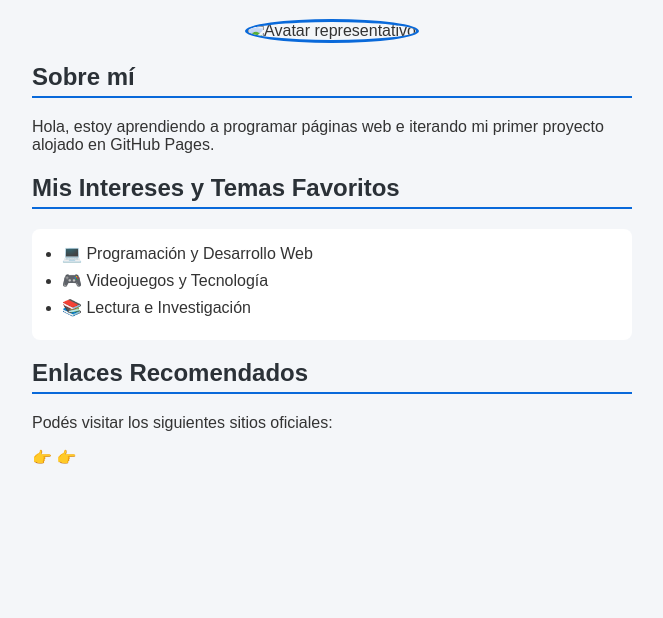
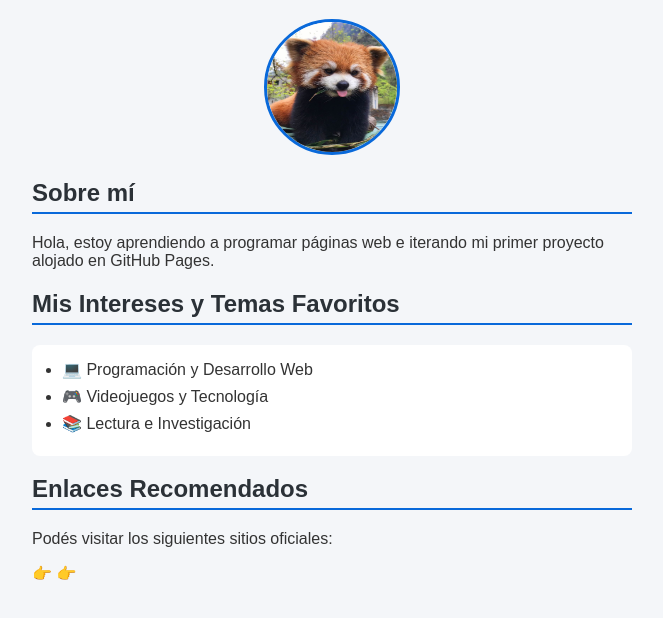
Before and after one commit to abbydemartini2010-oss/mi-primer-sitio-web, a plain HTML site: page index.html in a window 1280 px wide. Shown: the part 140-758 px from the top of the page, without its empty margins (308-971 px from the left). Drawn offline with Linux system fonts and the light colour scheme.

Commit message:
Update index.html

```diff
--- a/index.html
+++ b/index.html
@@ -10,7 +10,7 @@
     <!-- Encabezado principal y Avatar -->
     <h1 style="color: #0969da; text-align: center;">¡Bienvenidos a mi Espacio Web! 👋</h1>
     <div style="text-align: center;">
-        <img src="avatar.png" alt="Avatar representativo" style="width: 130px; height: 130px; border-radius: 50%; border: 3px solid #0969da;">
+        <img src="avatar.jpg" alt="Avatar representativo" style="width: 130px; height: 130px; border-radius: 50%; border: 3px solid #0969da;">
     </div>
 
     <!-- Seccion Sobre Mí -->
```
